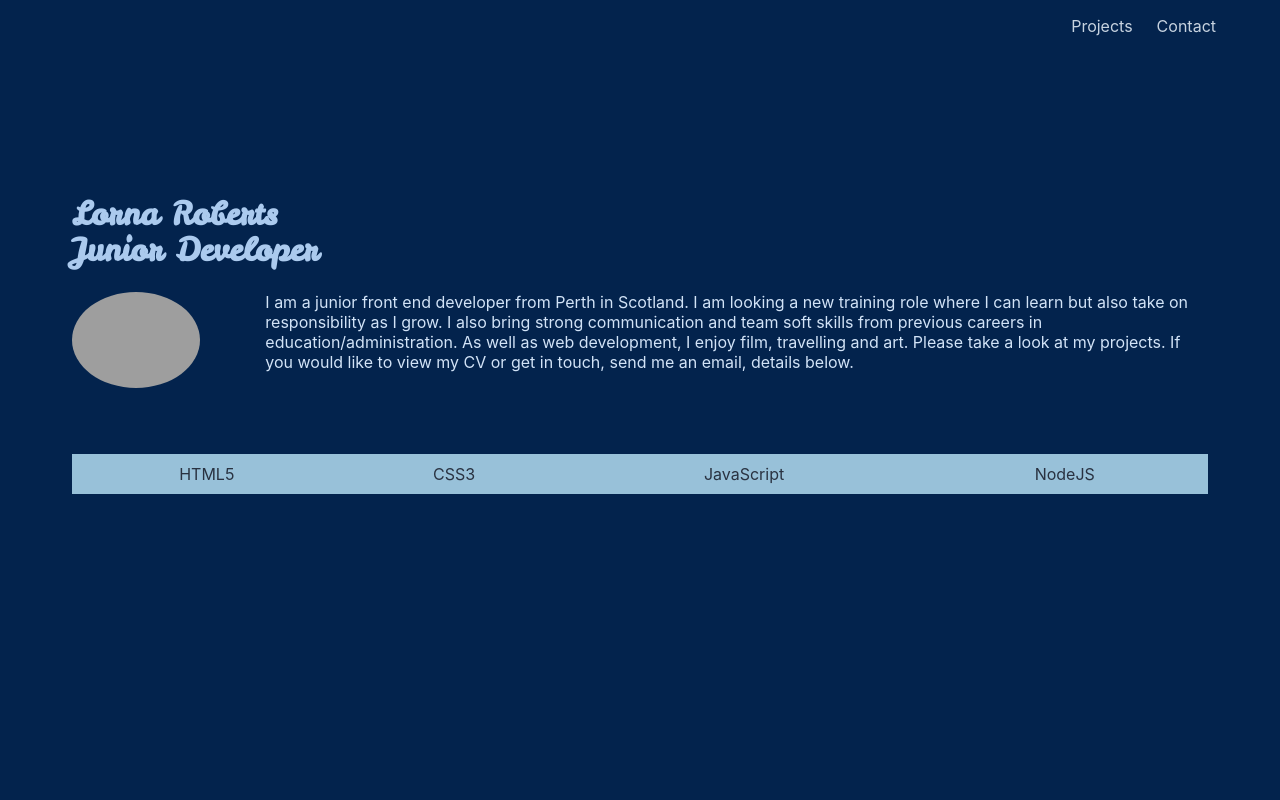
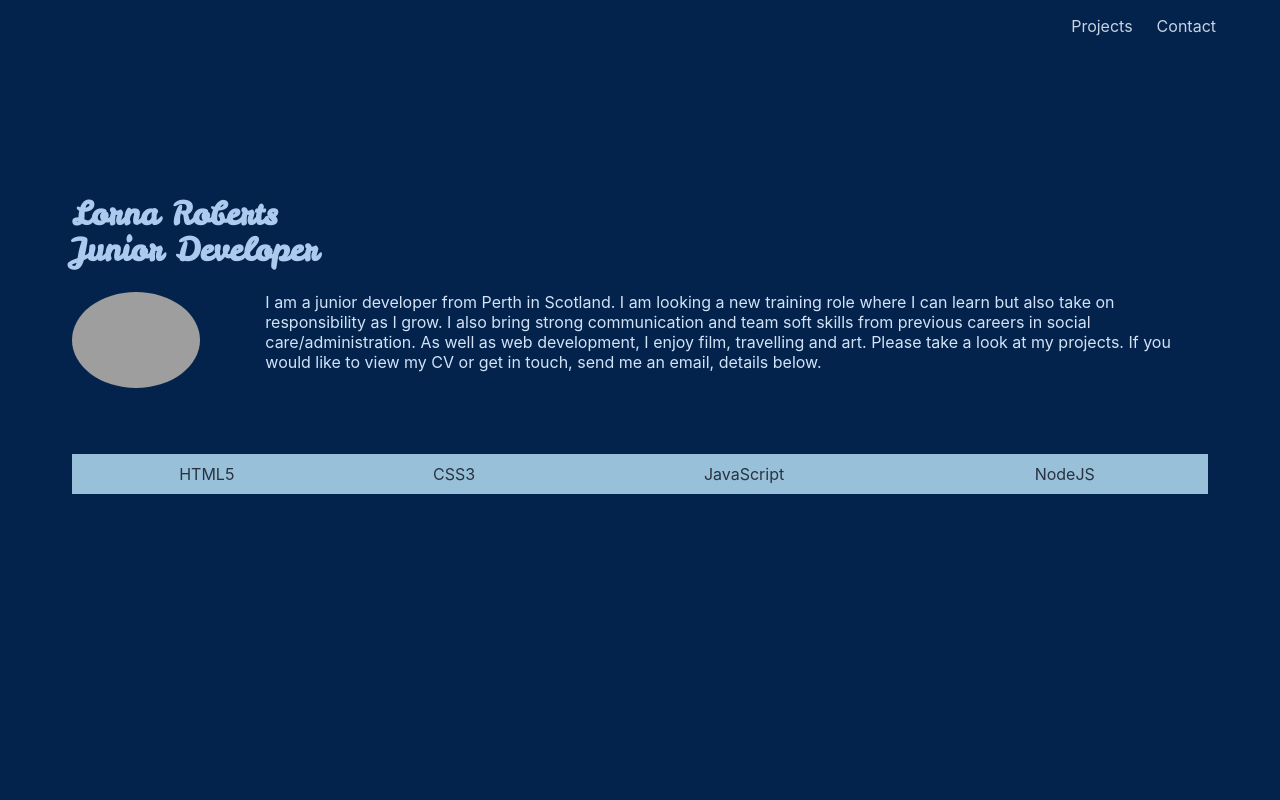
Before and after one commit to LornaRoberts/LornaRoberts.github.io, a plain HTML site: page index.html in a window 1280 px wide. Shown: the top 800 px of the page. Drawn offline with nearby package versions, Linux system fonts and the light colour scheme; grey boxes are pictures that could not be loaded.

Commit message:
Update index.html
typo fixed

```diff
--- a/index.html
+++ b/index.html
@@ -48,8 +48,8 @@
           </div>
           <div class="column">
             <p class="subtitle">
-             I am a junior front end developer from Perth in Scotland. I am looking a new training role where I can learn but also take on responsibility as I grow. I also bring strong communication and team soft skills
-            from previous careers in education/administration. As well as web development, I enjoy film,
+             I am a junior developer from Perth in Scotland. I am looking a new training role where I can learn but also take on responsibility as I grow. I also bring strong communication and team soft skills
+            from previous careers in social care/administration. As well as web development, I enjoy film,
                 travelling and art. Please take a look at my projects. If you would like to view my CV or get in touch, send me an email,
                 details below.
 
```
